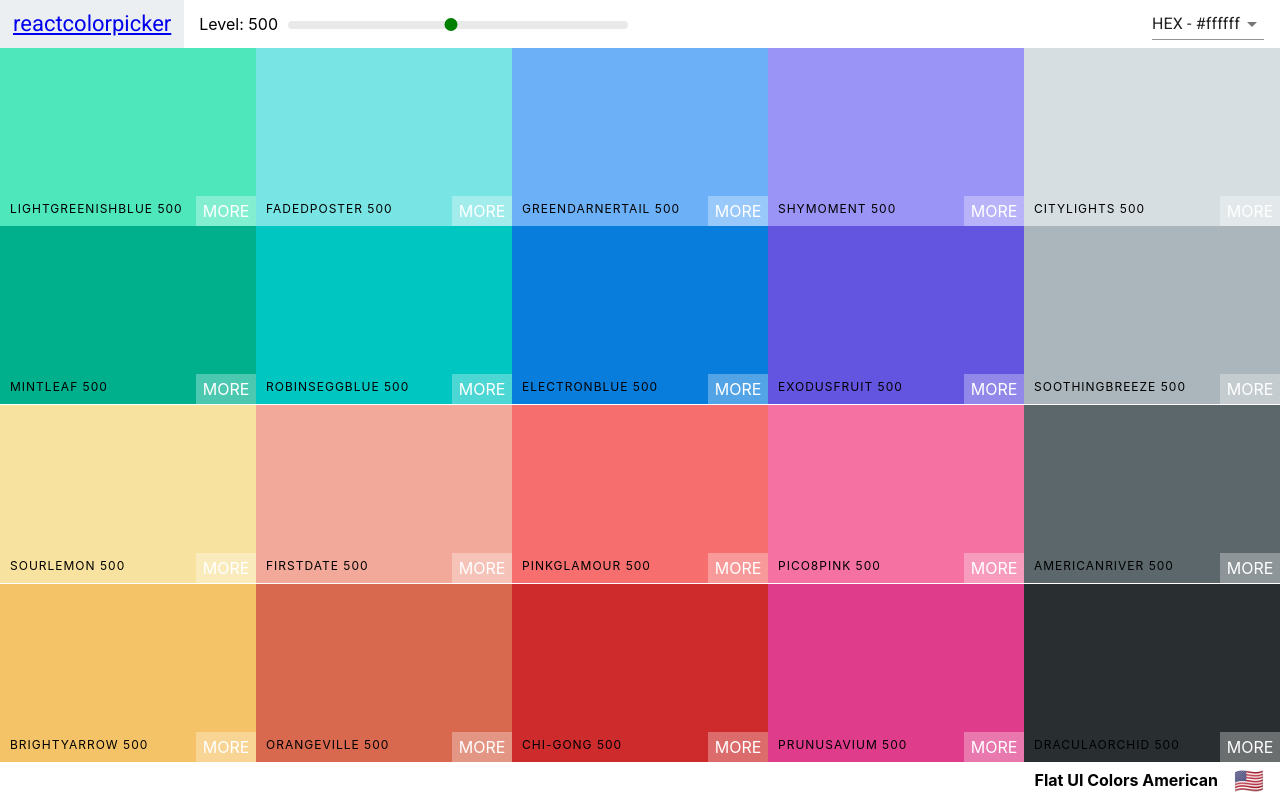
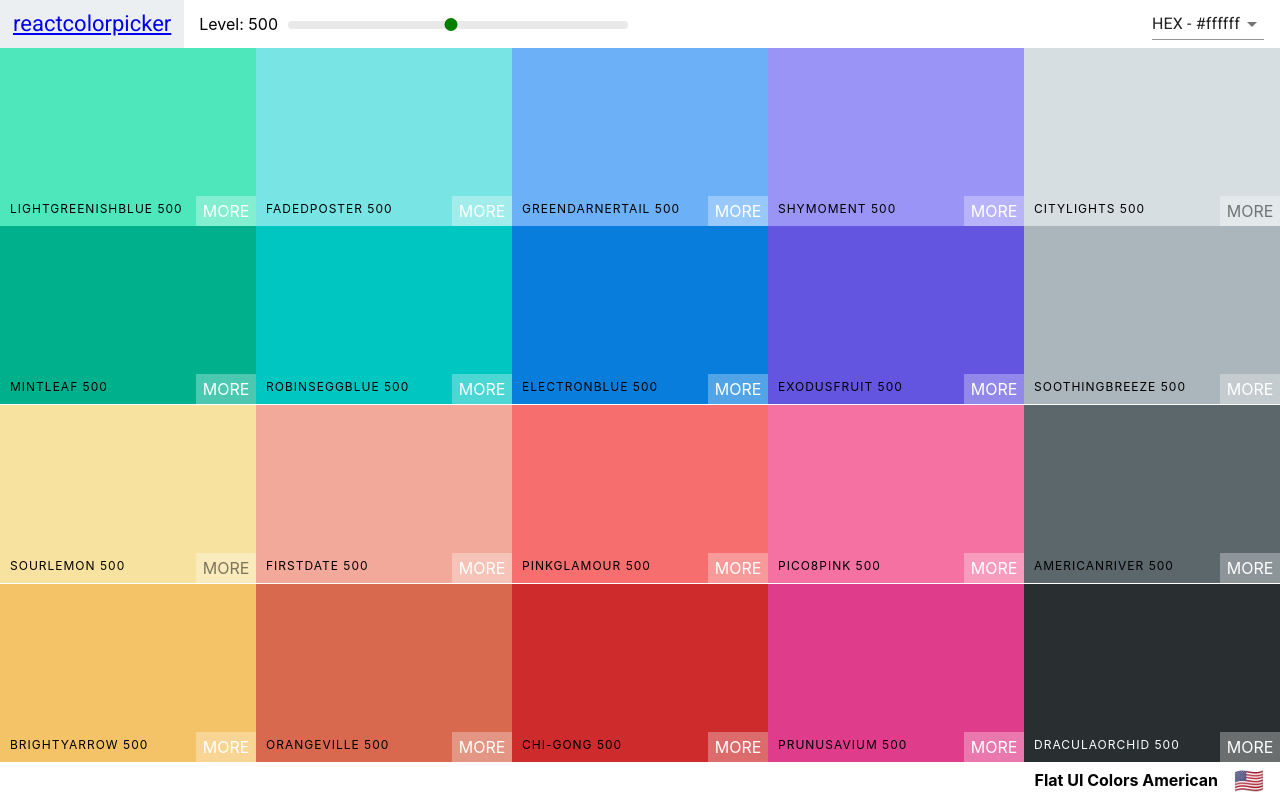
Before and after one commit to bouncingbumble/colors-app, a React (Create React App) app: page /palette/flat-ui-colors-american in a window 1280 px wide. Built offline with nearby package versions, Linux system fonts and the light colour scheme.

Commit message:
adjust text color based on luminance

```diff
--- a/src/ColorBox.css
+++ b/src/ColorBox.css
@@ -53,6 +53,14 @@
     letter-spacing: 1px;
     text-transform: uppercase;
     font-size: 12px;
+}
+
+.light-text {
+    color: white;
+}
+
+.ColorBox .dark-text {
+    color: rgba(0, 0, 0, 0.5);
 }
 
 .see-more {
--- a/src/ColorBox.js
+++ b/src/ColorBox.js
@@ -2,6 +2,7 @@ import React, { Component } from 'react'
 import { CopyToClipboard } from "react-copy-to-clipboard"
 import { Link } from 'react-router-dom'
 import './ColorBox.css'
+import chroma from 'chroma-js'
 
 class ColorBox extends Component {
     state = {
@@ -17,24 +18,28 @@ class ColorBox extends Component {
     }
     render() {
         const { name, background, moreUrl, showLink } = this.props
+        const { copied } = this.state
+        const isDarkColor = chroma(background).luminance() <= 0.085
+        const isLightColor = chroma(background).luminance() >= 0.72
+
         return (
             <CopyToClipboard text={background} onCopy={this.changeCopyState}>
                 <div className='ColorBox' style={{ background }}>
-                    <div className={`copy-overlay ${this.state.copied && 'show'}`} style={{ background }}>
+                    <div className={`copy-overlay ${copied && 'show'}`} style={{ background }}>
 
                     </div>
-                    <div className={`copy-msg ${this.state.copied && 'show'}`} >
+                    <div className={`copy-msg ${copied && 'show'}`} >
                         <h1>copied!</h1>
-                        <p>{this.props.background}</p>
+                        <p className={isLightColor && "dark-text"}>{background}</p>
                     </div>
                     <div className="copy-container">
                         <div className="box-content">
-                            <span>{name}</span>
+                            <span className={isDarkColor && "light-text"}>{name}</span>
                         </div>
-                        <button className="copy-button">Copy</button>
+                        <button className={`copy-button ${isLightColor && "dark-text"}`}>Copy</button>
                     </div>
                     {showLink && <Link to={moreUrl} onClick={e => e.stopPropagation}>
-                        <span className='see-more'>More</span>
+                        <span className={`see-more ${isLightColor && "dark-text"}`}>More</span>
                     </Link>}
                 </div>
             </CopyToClipboard>
```
